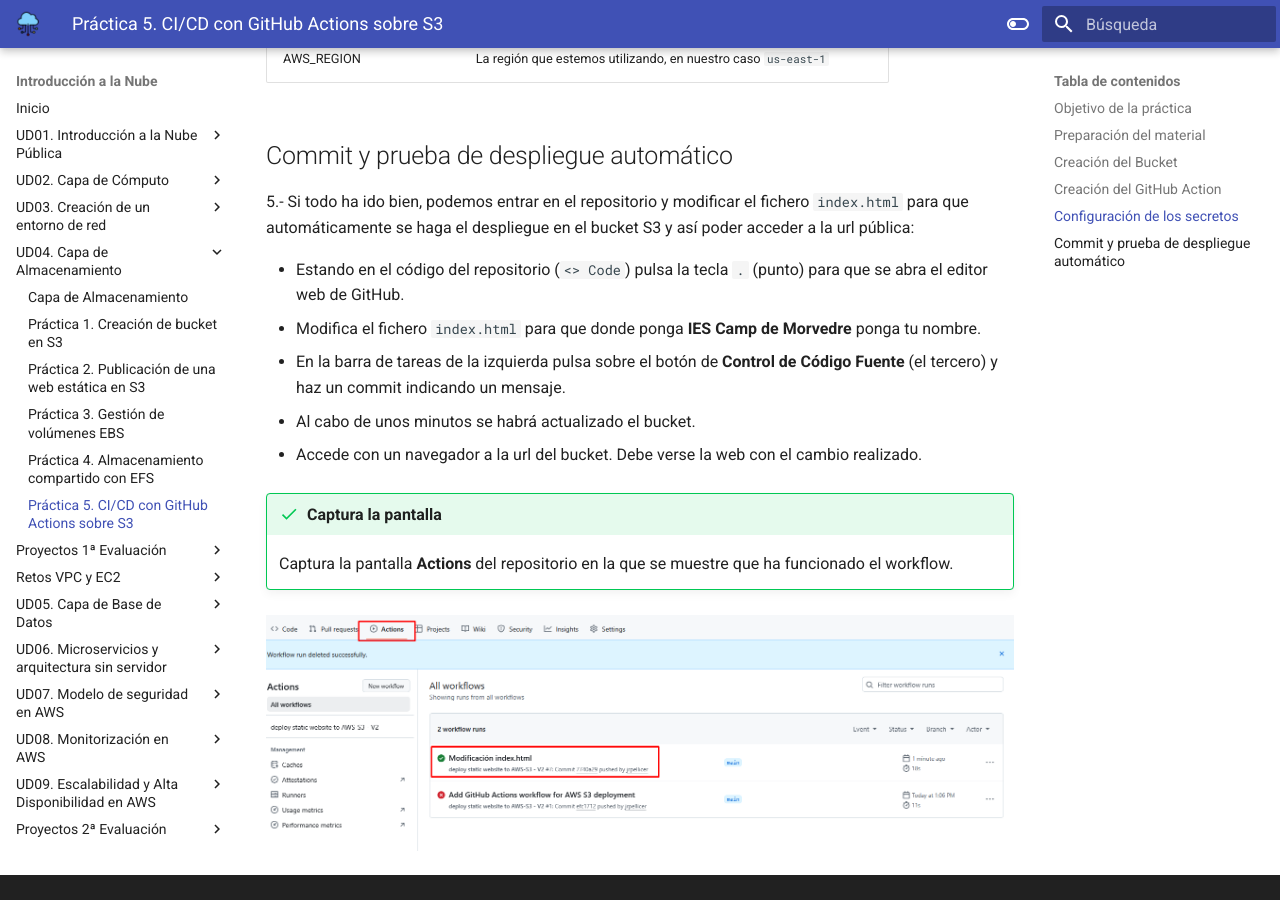
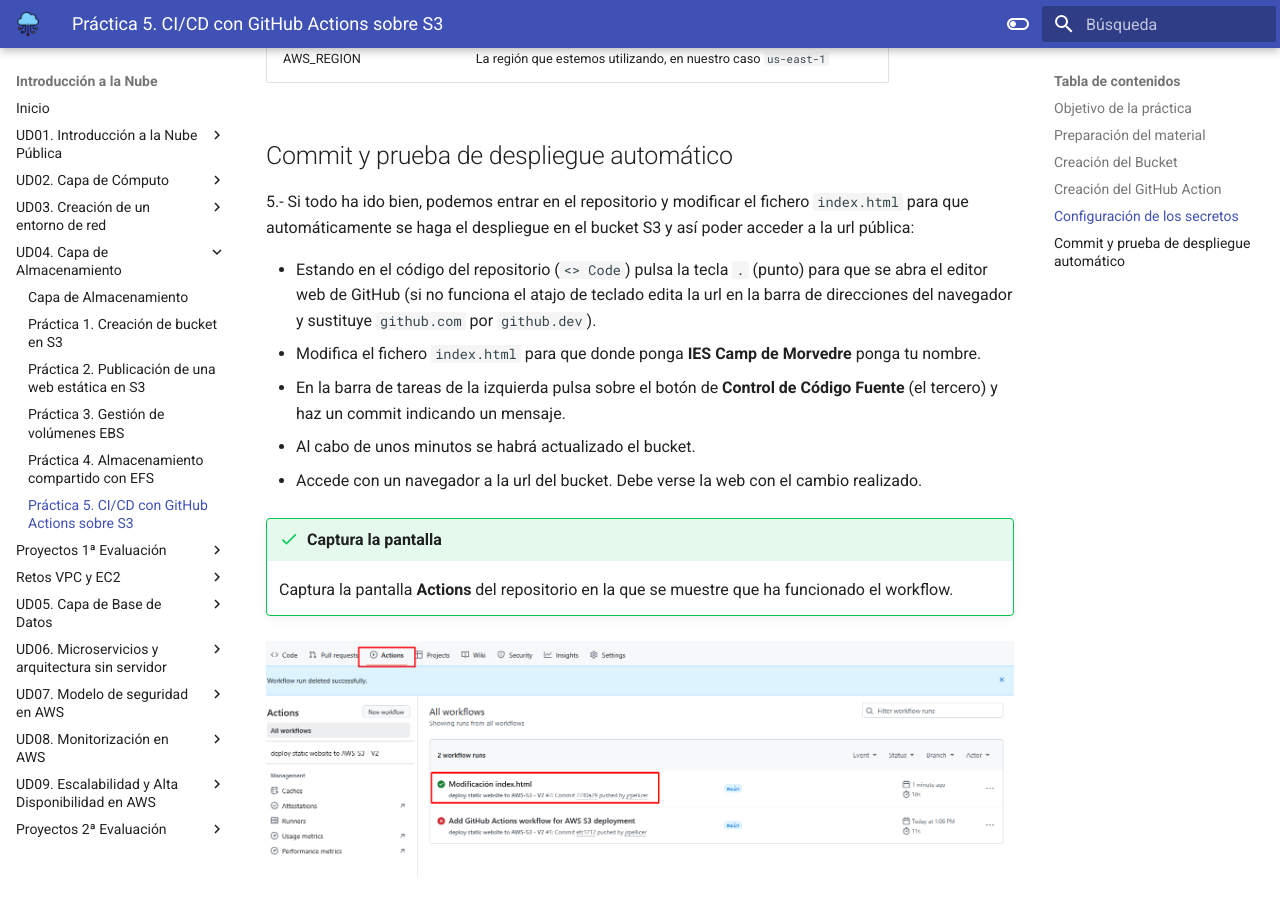
Before and after one commit to IES-CAMP-DE-MORVEDRE/optativa-cloud, an MkDocs documentation site: the page built from docs/ud04/practica5.md, in a window 1280 px wide and 900 px high, scrolled down 2992 px. Built offline with MkDocs 1.6.1 and Material for MkDocs 9.7.7, drawn with Linux system fonts in a browser that asks for light colours.

Commit message:
github.dev

```diff
--- a/docs/ud04/practica5.md
+++ b/docs/ud04/practica5.md
@@ -111,7 +111,7 @@
 
 5.- Si todo ha ido bien, podemos entrar en el repositorio y modificar el fichero `index.html` para que automáticamente se haga el despliegue en el bucket S3 y así poder acceder a la url pública:
 
-- Estando en el código del repositorio (`<> Code`) pulsa la tecla `.` (punto) para que se abra el editor web de GitHub.
+- Estando en el código del repositorio (`<> Code`) pulsa la tecla `.` (punto) para que se abra el editor web de GitHub (si no funciona el atajo de teclado edita la url en la barra de direcciones del navegador y sustituye `github.com` por `github.dev`).
 - Modifica el fichero `index.html` para que donde ponga **IES Camp de Morvedre** ponga tu nombre.
 - En la barra de tareas de la izquierda pulsa sobre el botón de **Control de Código Fuente** (el tercero) y haz un commit indicando un mensaje.
 - Al cabo de unos minutos se habrá actualizado el bucket.
```
